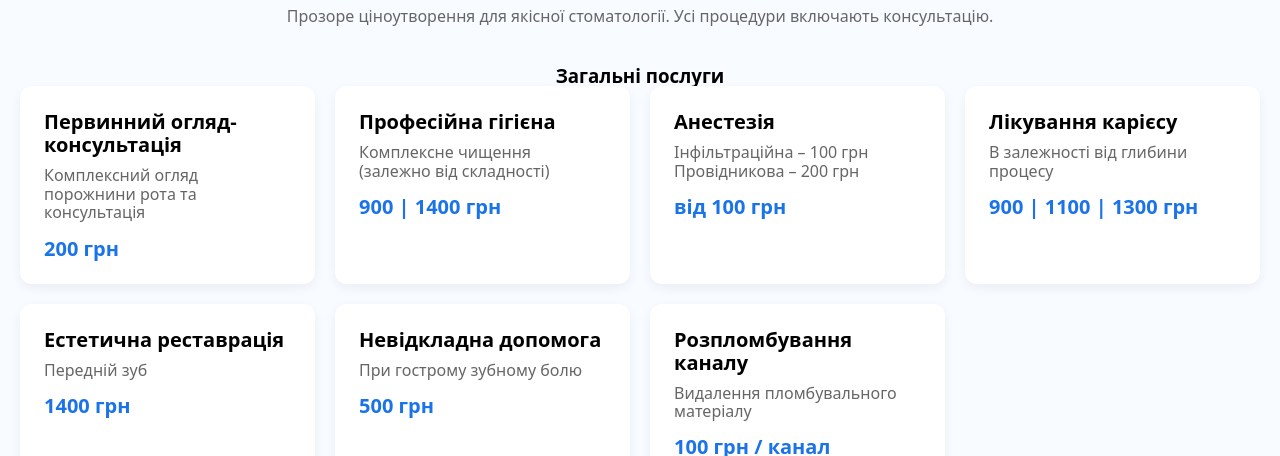
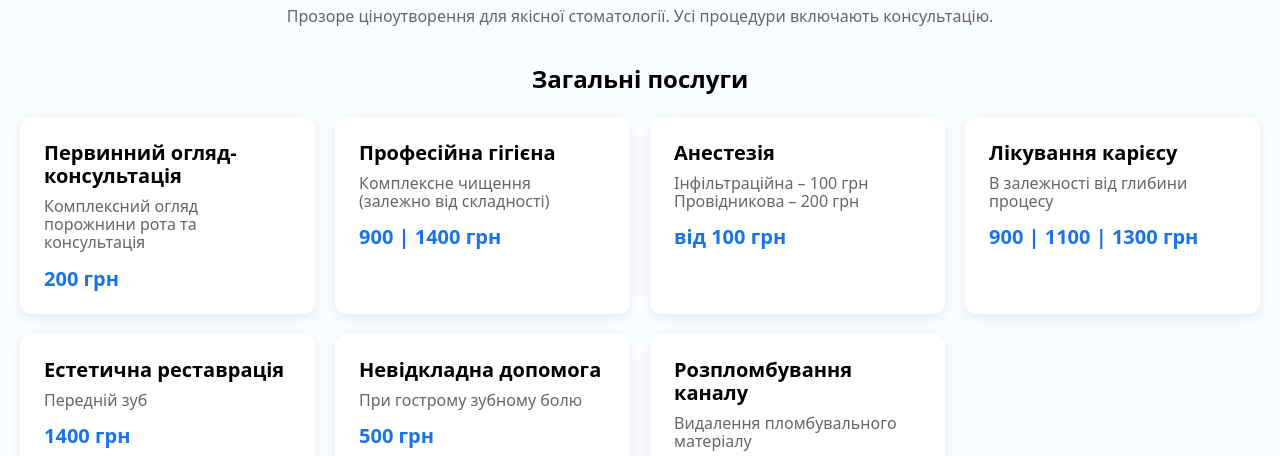
Before and after one commit to Serhii-Panov/dental-landing, a plain HTML site: page index.html in a window 1280 px wide. Shown: the part 344-800 px from the top of the page. Drawn offline with nearby package versions, Linux system fonts and the light colour scheme; a web font is replaced by a local one.

Commit message:
fixed first category class

```diff
--- a/index.html
+++ b/index.html
@@ -41,7 +41,7 @@
       </p>
 
       <!-- ТЕРАПЕВТИЧНЕ ЛІКУВАННЯ -->
-      <h3>Загальні послуги</h3>
+      <h3 class="pricing-category">Загальні послуги</h3>
       <div class="pricing-grid">
         <div class="card">
           <h3>Первинний огляд-консультація</h3>
```
